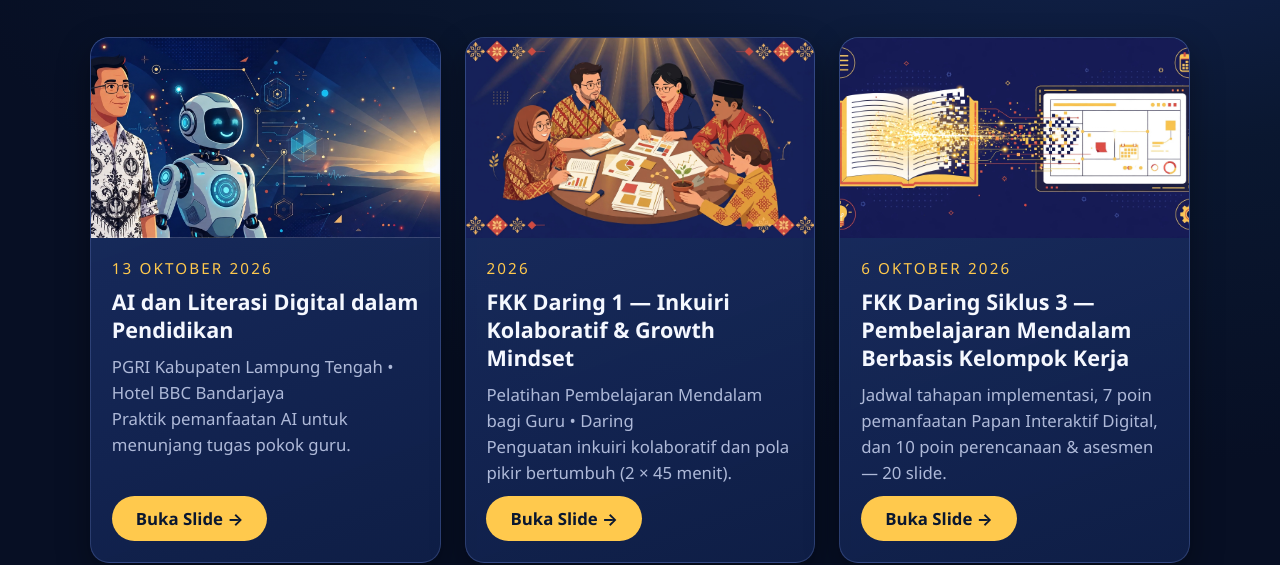
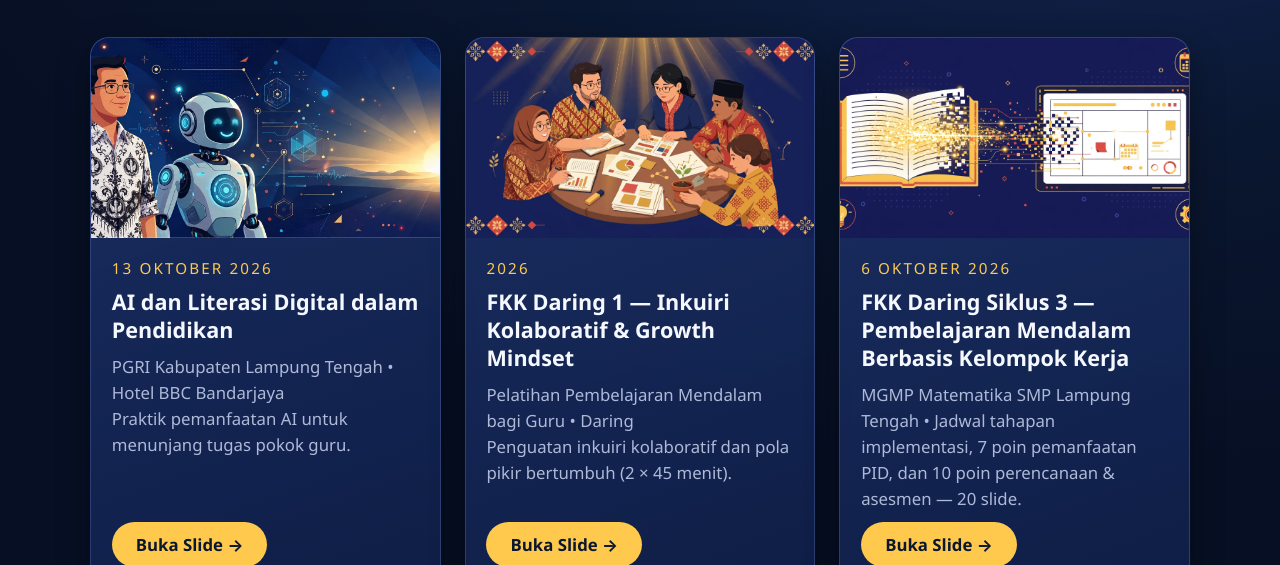
Before and after one commit to Gunanto/presentasiku, a plain HTML site: page index.html in a window 1280 px wide. Shown: the part 235-800 px from the top of the page. Drawn offline with Linux system fonts and the light colour scheme.

Commit message:
FKK Siklus 3: tambah nama KK (MGMP Matematika SMP Lampung Tengah) di cover + kartu landing

```diff
--- a/index.html
+++ b/index.html
@@ -69,7 +69,7 @@
     <div class="body">
       <div class="date">6 Oktober 2026</div>
       <h2>FKK Daring Siklus 3 — Pembelajaran Mendalam Berbasis Kelompok Kerja</h2>
-      <p>Jadwal tahapan implementasi, 7 poin pemanfaatan Papan Interaktif Digital, dan 10 poin perencanaan &amp; asesmen — 20 slide.</p>
+      <p>MGMP Matematika SMP Lampung Tengah • Jadwal tahapan implementasi, 7 poin pemanfaatan PID, dan 10 poin perencanaan &amp; asesmen — 20 slide.</p>
       <a class="btn" href="ringkasan-modul-pm-kka/">Buka Slide →</a>
     </div>
   </article>
```
Also changed, not shown: ringkasan-modul-pm-kka/index.html (+1 -0 lines).
